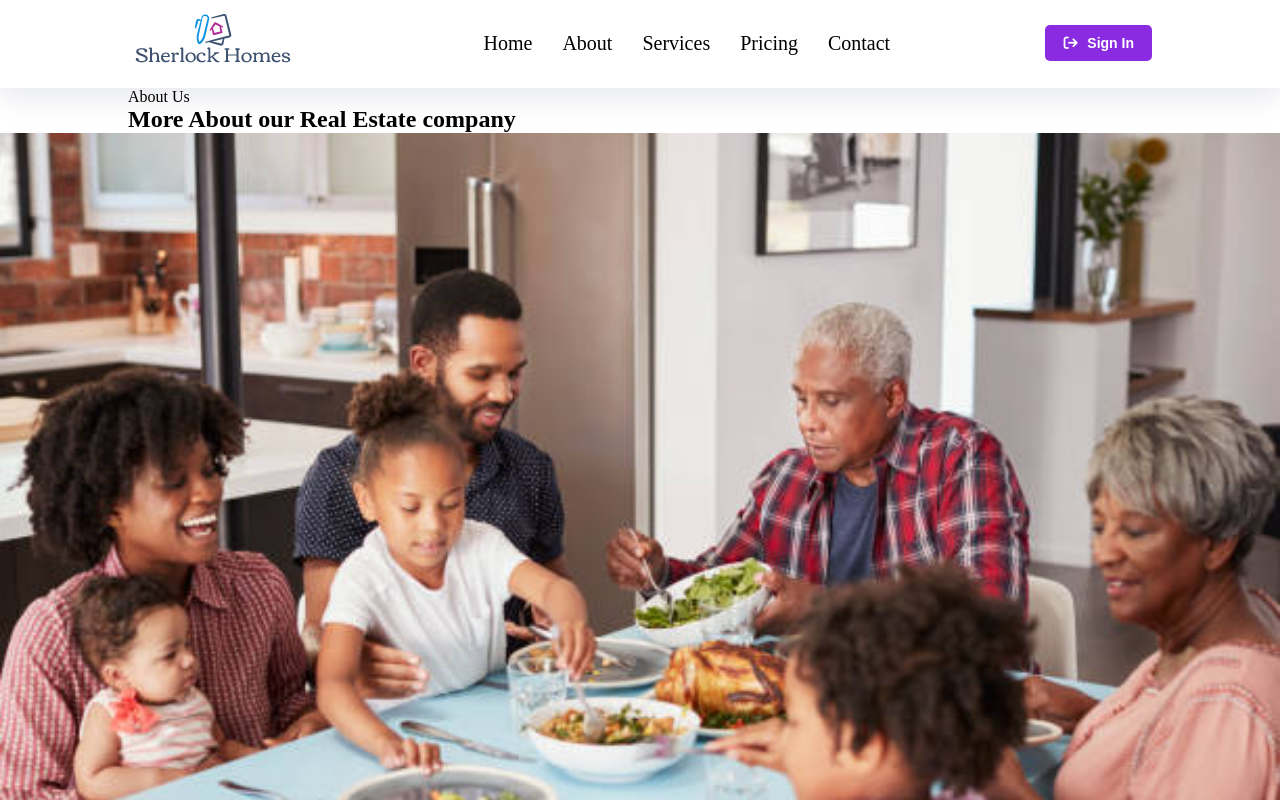
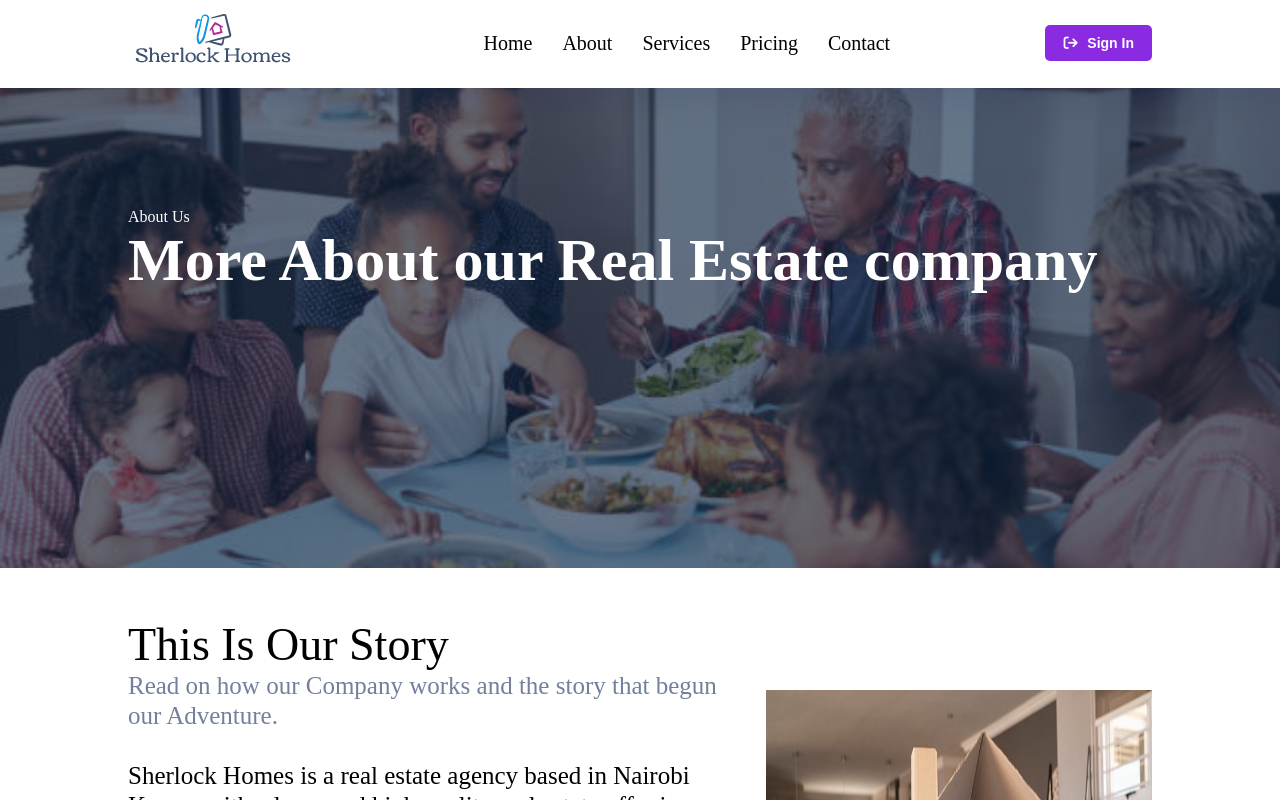
Before and after one commit to leomwanzia/Estate-Valley, a React (Create React App) app in the folder client/: page /about in a window 1280 px wide. Shown: the top 800 px of the page. Built offline with nearby package versions, Linux system fonts and the light colour scheme; a web font is replaced by a local one.

Commit message:
about us

```diff
--- a/client/src/App.css
+++ b/client/src/App.css
@@ -56,9 +56,9 @@ button i {
 }
 
 .heading h1{
-  font-weight: 600;
+  font-weight: 500;
   text-transform: capitalize;
-  font-size: 36px;
+  font-size: 46px;
 }
 
 .heading p {
@@ -136,3 +136,39 @@ img {
   border: 1px solid black;
   padding: 20px 40px;
 }
+
+.back {
+  height: 60vh;
+  position: relative;
+}
+
+.back img {
+  height: 60vh;
+  position: absolute;
+  top: 0;
+  left: 0;
+  z-index: -1;
+  object-fit: cover;
+}
+
+.back::after {
+  content: "";
+  background: rgba(17, 40, 72, 0.629);
+  height: 40vh;
+  width: 100%;
+  height: 100%;
+  top: 0;
+  left: 0;
+  position: absolute;
+  z-index: -1;
+}
+
+.back .container {
+  color: white;
+  padding: 120px 0;
+}
+
+.back h1 {
+  font-size:60px;
+  font-weight: 600;
+}
--- a/client/src/components/about/About.jsx
+++ b/client/src/components/about/About.jsx
@@ -25,7 +25,7 @@ const About = () => {
                         Our specialized team, which we employ, will give you all the information you need when buying or selling a property, and will guide you throughout the entire buying process. We employ a lawyer, an architect and licensed real estate agents with passed brokerage examinations, registered with the Ministry of Industrialization, Trade and Enterprise Development. Our team speaks English and Swahili, which is a great advantage in our day-to-day business as we work with clients and other companies from around the country.
                         </p>
                     </div>
-                    <div className="right row">
+                    <div className="right-row">
                         <img src={image} alt="" />
                     </div>
                 </div>
--- a/client/src/components/about/about.css
+++ b/client/src/components/about/about.css
@@ -0,0 +1,37 @@
+.about {
+    margin-bottom: 80px;
+
+}
+
+.about .heading {
+    text-align: left;
+    width: 100%;
+    margin-bottom: 30px;
+}
+
+.about p {
+    font-size: 25px;
+    line-height: 30px;
+    margin-bottom: 20px;
+    padding-right: 30px;
+}
+
+@media screen and (max-width: 768px) {
+    .about .container {
+        flex-direction: column;
+    }
+
+    .about p {
+        padding: 0;
+    }
+
+    .about .container img {
+        margin-top: 50px;
+    }
+
+}
+
+.right-row {
+    height: 550px;
+    width: 3200px;
+}
```
